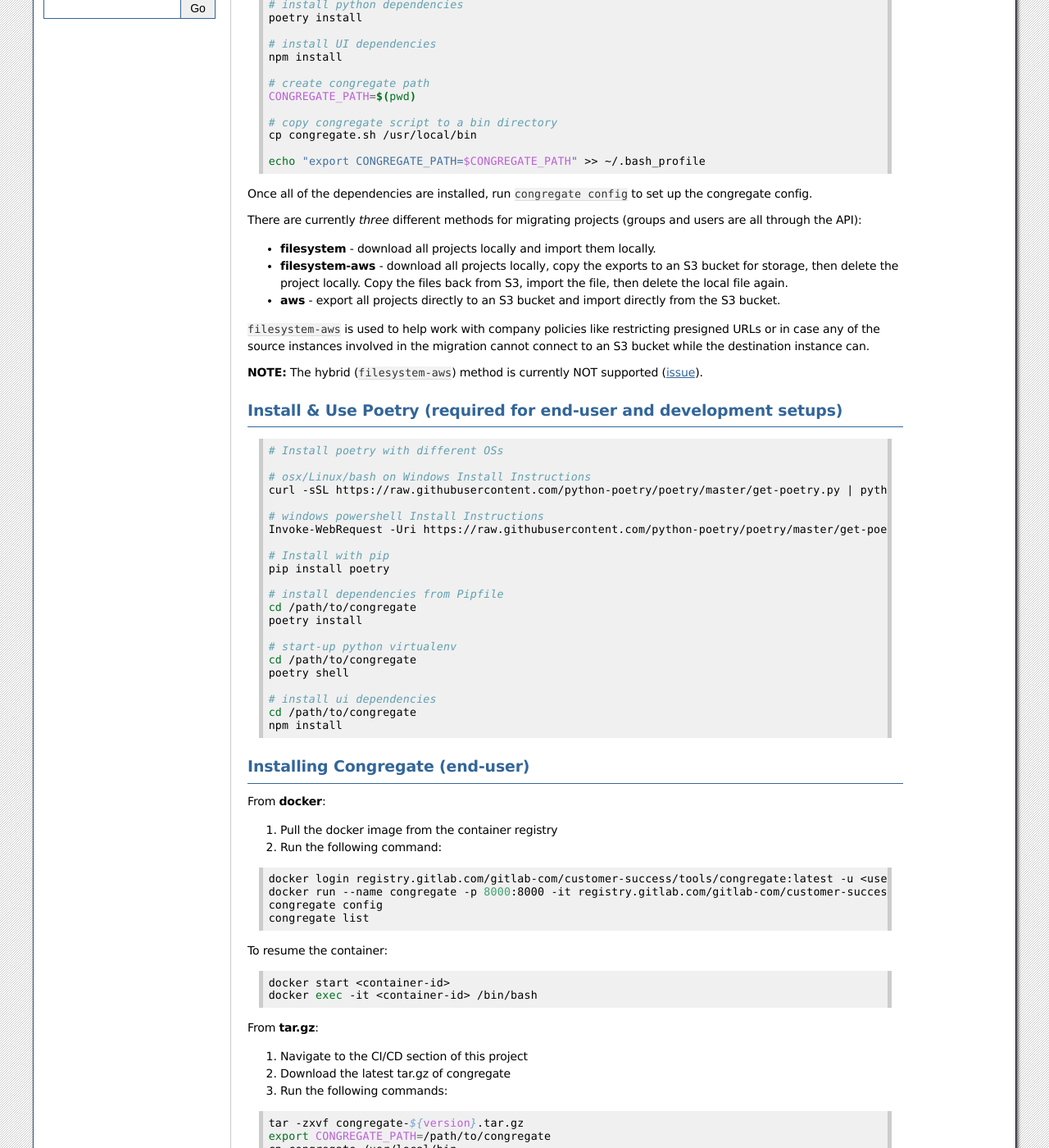
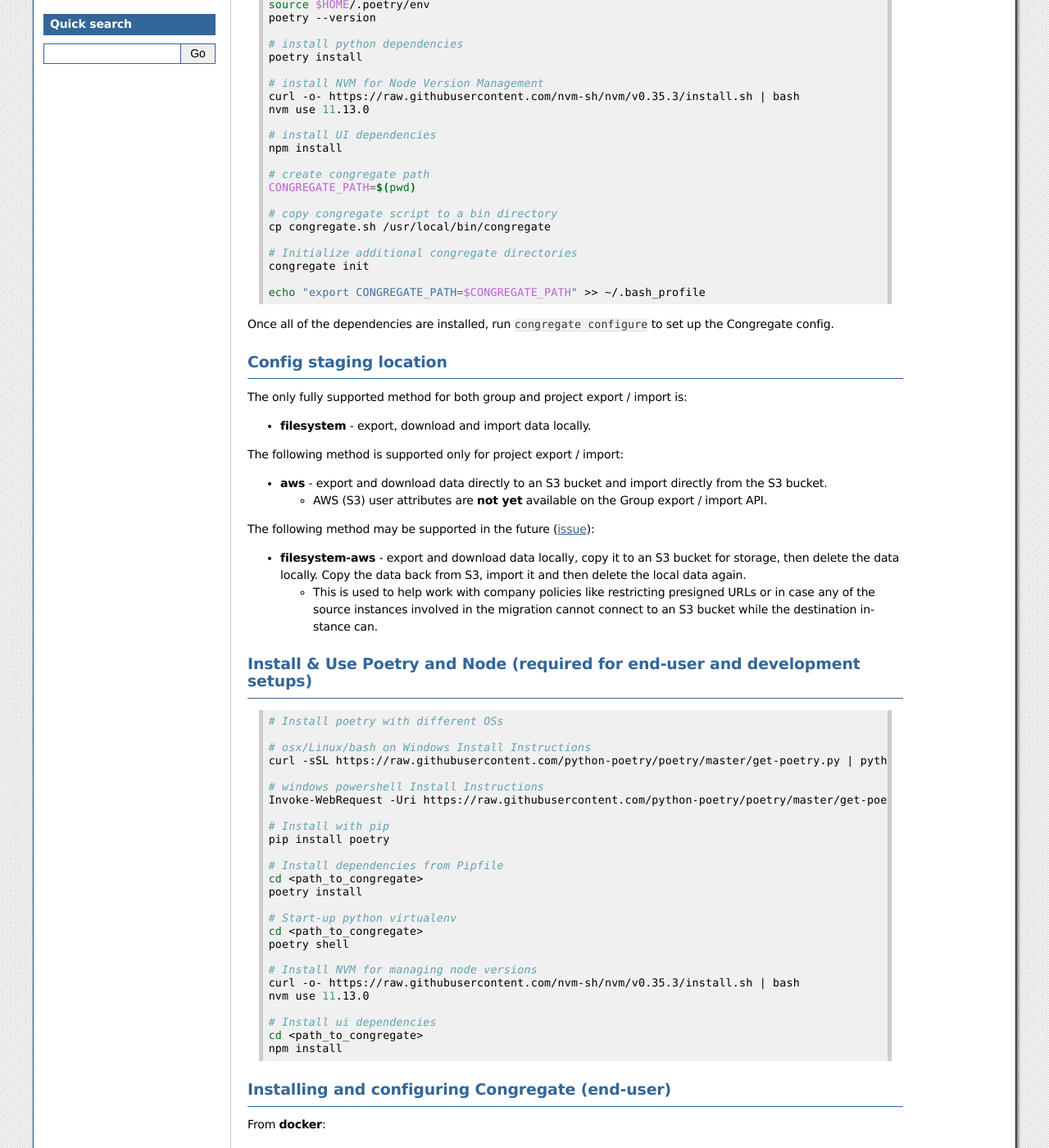
Before and after one commit to LINWEN607/congregate, a Sphinx documentation site: the page built from congregate/docs/source/static_docs/setup.md, in a window 1280 px wide and 1400 px high, scrolled down 493 px. Shown: the whole window at 82% size. Built offline with Sphinx 7.4.7, drawn with Linux system fonts in a browser that asks for light colours; some of the changed text lies outside the part shown.

````diff
--- a/congregate/docs/source/static_docs/setup.md
+++ b/congregate/docs/source/static_docs/setup.md
@@ -2,7 +2,7 @@
 
 ### TL;DR Install
 
-Copy the following code snippet to a file in the congregate directory and run it
+Copy the following code snippet to a file in the Congregate directory and run it
 
 ```bash
 #!/bin/bash
@@ -21,11 +21,18 @@ yum install python-pip
 # Install with pip
 pip install poetry
 
+# If pip install poetry doesn't work
+curl -sSL https://raw.githubusercontent.com/python-poetry/poetry/master/get-poetry.py | python
+
 source $HOME/.poetry/env
 poetry --version
 
 # install python dependencies
 poetry install
+
+# install NVM for Node Version Management
+curl -o- https://raw.githubusercontent.com/nvm-sh/nvm/v0.35.3/install.sh | bash
+nvm use 11.13.0
 
 # install UI dependencies
 npm install
@@ -34,27 +41,36 @@ npm install
 CONGREGATE_PATH=$(pwd)
 
 # copy congregate script to a bin directory
-cp congregate.sh /usr/local/bin
+cp congregate.sh /usr/local/bin/congregate
+
+# Initialize additional congregate directories
+congregate init
 
 echo "export CONGREGATE_PATH=$CONGREGATE_PATH" >> ~/.bash_profile
-
 ```
 
-Once all of the dependencies are installed, run `congregate config` to set up the congregate config.
+Once all of the dependencies are installed, run `congregate configure` to set up the Congregate config.
 
-There are currently *three* different methods for migrating projects (groups and users are all through the API):
+### Config staging location
 
-* **filesystem** - download all projects locally and import them locally.
-* **filesystem-aws** - download all projects locally, copy the exports to an S3 bucket for storage, then delete the project locally. Copy the files back from S3, import the file, then delete the local file again.
-* **aws** - export all projects directly to an S3 bucket and import directly from the S3 bucket.
+The only fully supported method for both group and project export / import is:
 
-`filesystem-aws` is used to help work with company policies like restricting presigned URLs or in case any of the source instances involved in the migration cannot connect to an S3 bucket while the destination instance can.
+* **filesystem** - export, download and import data locally.
 
-**NOTE:** The hybrid (`filesystem-aws`) method is currently NOT supported ([issue](https://gitlab.com/gitlab-com/customer-success/tools/congregate/issues/119)).
+The following method is supported only for project export / import:
 
-### Install & Use Poetry (required for end-user and development setups)
+* **aws** - export and download data directly to an S3 bucket and import directly from the S3 bucket.
+  * AWS (S3) user attributes are **not yet** available on the Group export / import API.
+
+The following method may be supported in the future ([issue](https://gitlab.com/gitlab-com/customer-success/tools/congregate/issues/119)):
+
+* **filesystem-aws** - export and download data locally, copy it to an S3 bucket for storage, then delete the data locally. Copy the data back from S3, import it and then delete the local data again.
+  * This is used to help work with company policies like restricting presigned URLs or in case any of the source instances involved in the migration cannot connect to an S3 bucket while the destination instance can.
+
+### Install & Use Poetry and Node (required for end-user and development setups)
 
 ```bash
+
 # Install poetry with different OSs
 
 # osx/Linux/bash on Windows Install Instructions
@@ -66,31 +82,43 @@ Invoke-WebRequest -Uri https://raw.githubusercontent.com/python-poetry/poetry/ma
 # Install with pip
 pip install poetry
 
-# install dependencies from Pipfile
-cd /path/to/congregate
+# Install dependencies from Pipfile
+cd <path_to_congregate>
 poetry install
 
-# start-up python virtualenv
-cd /path/to/congregate
+# Start-up python virtualenv
+cd <path_to_congregate>
 poetry shell
 
-# install ui dependencies
-cd /path/to/congregate
+# Install NVM for managing node versions
+curl -o- https://raw.githubusercontent.com/nvm-sh/nvm/v0.35.3/install.sh | bash
+nvm use 11.13.0
+
+# Install ui dependencies
+cd <path_to_congregate>
 npm install
 ```
 
-### Installing Congregate (end-user)
+### Installing and configuring Congregate (end-user)
 
 From **docker**:
 
 1. Pull the docker image from the container registry
+    * For official versioned releases, pull from registry.gitlab.com/gitlab-com/customer-success/tools/congregate
+    * For rolling releases, pull from registry.gitlab.com/gitlab-com/customer-success/tools/congregate/master
 2. Run the following command:
 
 ```bash
-docker login registry.gitlab.com/gitlab-com/customer-success/tools/congregate:latest -u <user name> -p <personal token>
-docker run --name congregate -p 8000:8000 -it registry.gitlab.com/gitlab-com/customer-success/tools/congregate:latest /bin/bash
-congregate config
-congregate list
+docker login registry.gitlab.com/gitlab-com/customer-success/tools/congregate -u <user name> -p <personal token>
+docker run \
+--name <name> \
+-v /var/run/docker.sock:/var/run/docker.sock \ # expose docker socket as volume
+-v <path_to_local_storage>:/opt/congregate/data \ # expose data directory as volume
+-p 8000:8000 \ # expose UI port
+-it registry.gitlab.com/gitlab-com/customer-success/tools/congregate:latest \
+/bin/bash
+./congregate.sh configure
+./congregate.sh list
 ```
 
 To resume the container:
@@ -100,16 +128,20 @@ docker start <container-id>
 docker exec -it <container-id> /bin/bash
 ```
 
+**N.B.** To bring up docker aliases and others run:
+
+`. dev/bin/env`
+
 From **tar.gz**:
 
-1. Navigate to the CI/CD section of this project
-2. Download the latest tar.gz of congregate
+1. Navigate to the project's *Repository -> Files* page
+2. Download the latest tar.gz
 3. Run the following commands:
 
 ```bash
 tar -zxvf congregate-${version}.tar.gz
-export CONGREGATE_PATH=/path/to/congregate
-cp congregate /usr/local/bin
+export CONGREGATE_PATH=<path_to_congregate>
+cp congregate.sh /usr/local/bin
 ```
 
 From **source**:
@@ -118,18 +150,36 @@ From **source**:
 2. Run the following commands:
 
 ```bash
-cd /path/to/congregate
-export CONGREGATE_PATH=/path/to/congregate
-cp congregate /usr/local/bin
+cd <path_to_congregate>
+export CONGREGATE_PATH=<path_to_congregate>
+cp congregate.sh /usr/local/bin
 ```
 
-Run the following commands to configure congregate and retrieve info from the source instance:
+#### Configuring
+
+Before you start make sure to have a source and destination instance available and accessible from Congregate.
+
+**N.B.** Congregate is currently only configurable to migrate from GitLab -> GitLab (either SaaS or self-managed).
+Migrating from and to other external instances (BitBucket, GitHub, etc.) is currently not supported.
+
+Using the `root` user account create a Personal Access Token or PAT (preferably create a separate user with Admin privileges) on both instances.
+From the user profile's *Settings -> Access Tokens* enter a name and check `api` from *Scopes*. This may change once more granular rights are introduced for PATs as described [here](https://gitlab.com/groups/gitlab-org/-/epics/637).
+Make sure to safely store the tokens before configuring.
+
+As part of project migrations Congregate extends the Project export/import API by migrating registries (docker images).
+Make sure to enable the **Container Registry** on both instances as you will need the hostnames during configuration.
+Apart from the `/etc/gitlab/gitlab.rb` file you may lookup the hostname on an empty project's *Packages -> Container Registry* page.
+
+Run the following commands to configure Congregate and retrieve info from the source instance:
 
 ```bash
-congregate config
+congregate configure
 congregate list
 ```
 
-With congregate configured and projects, groups, and users retrieved, you should be ready to use the tool or test your changes.
+All secrets (PATs, S3 keys) are obfuscated in your `congregate.conf` configuration file.
 
-Note: Instead of exporting an environment variable within your shell session, you can also add `CONGREGATE_PATH` to `bash_profile` or an init.d script. This is a bit more of a permanent solution than just exporting the variable within the session.
+With Congregate configured and projects, groups, and users retrieved, you should be ready to use the tool or test your changes.
+
+**N.B.** Instead of exporting an environment variable within your shell session, you can also add `CONGREGATE_PATH` to `bash_profile` or an `init.d` script.
+This is a bit more of a permanent solution than just exporting the variable within the session.
````
Also changed, not shown: README.md (+14 -1 lines), frontend/src/views/Home.vue (+8 -3 lines), 3 other files.
